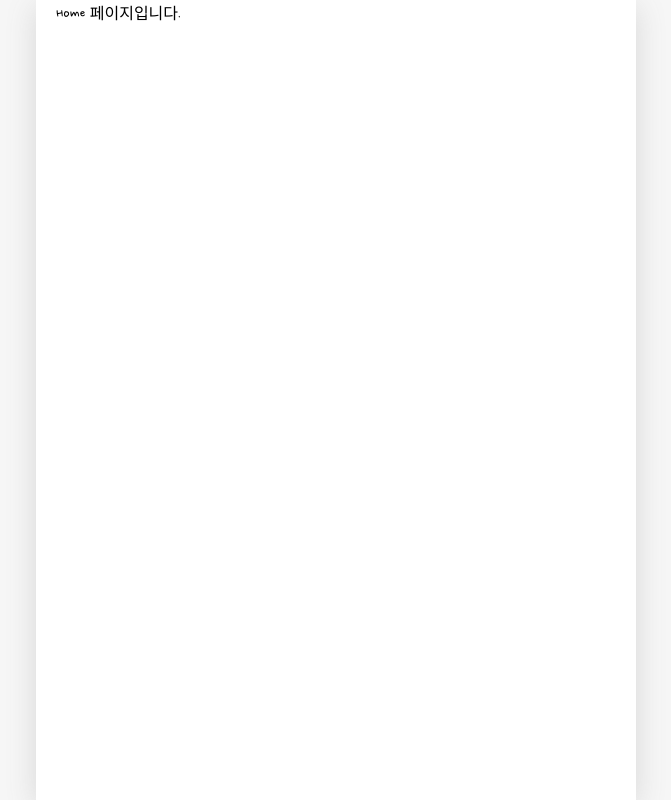
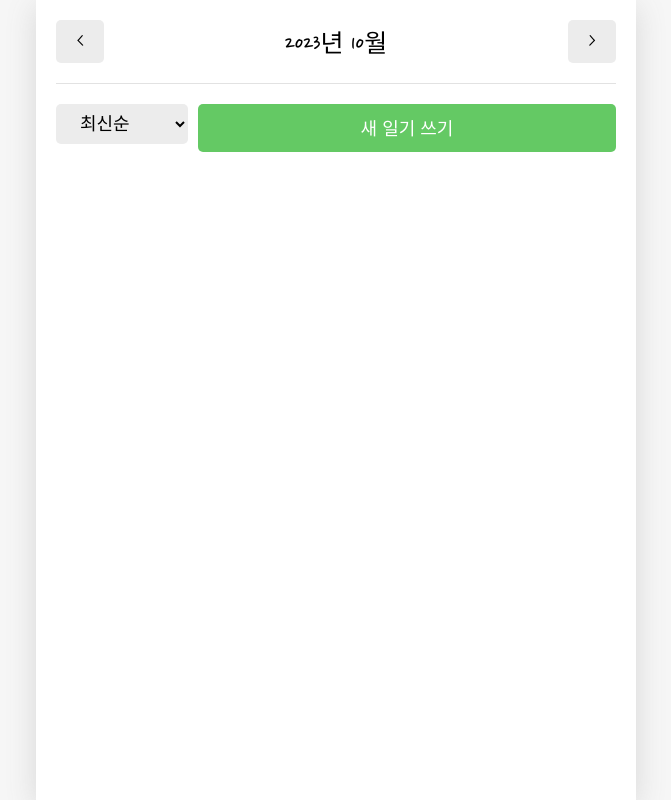
Before and after one commit to kwenCode/react-diary, a React (Create React App) app: page / in a window 1280 px wide. Shown: the whole page, without its empty margins (304-975 px from the left). Built offline with nearby package versions, Linux system fonts and the light colour scheme; a web font is replaced by a local one.

Commit message:
DiaryList add

```diff
--- a/src/App.js
+++ b/src/App.js
@@ -1,5 +1,5 @@
 import { Routes, Route, Link} from "react-router-dom";
-import { useReducer, useRef, useEffect } from 'react';
+import React, { useReducer, useRef, useEffect, useState } from 'react';
 import './App.css';
 import Home from "./pages/Home";
 import New from "./pages/New";
@@ -27,6 +27,9 @@ const mockData = [
   }
 ]
 
+export const DiaryStateContext = React.createContext();
+export const DiaryDispatchContext = React.createContext();
+
 function reducer(state, action){
   switch(action.type){
     case "CREATE": {
@@ -50,6 +53,7 @@ function reducer(state, action){
 }
 
 function App() {
+  const [isDataLoaded, setIsdataLoaded] = useState(false);
   const [data, dispatch] = useReducer(reducer, []);
   const idRef = useRef(0);
 
@@ -57,7 +61,8 @@ function App() {
     dispatch({
       type: "INIT",
       data: mockData,
-    })
+    });
+    setIsdataLoaded(true);
   }, []);
 
   const onCreate = (date, content, emotionId) => {
@@ -92,16 +97,24 @@ function App() {
     });
   }
 
+  if(!isDataLoaded){
+    return <div>데이터를 불러오는 중입니다.</div>
+  }else {
     return (
+      <DiaryStateContext.Provider value={data}>
+        <DiaryDispatchContext.Provider value = {{onCreate, onUpdate, onDelete}}>
           <div className='App'>
             <Routes>
               <Route path="/" element={<Home />} />
               <Route path="/new" element={<New />} />
               <Route path="/diary/:id" element={<Diary />} />
-        <Route path="/edit" element={<Edit />} />
+              <Route path="/edit/:id" element={<Edit />} />
             </Routes>
           </div>
-  )
+        </DiaryDispatchContext.Provider>
+      </DiaryStateContext.Provider>
+    );
+  }
 }
 
 export default App;
--- /dev/null
+++ b/src/component/DiaryList.css
@@ -0,0 +1,33 @@
+.DiaryList{
+}
+
+.DiaryList .menu_wrapper{
+    margin-top: 20px;
+    margin-bottom: 30px;
+    display: flex;
+    justify-content: space-between;
+}
+
+.DiaryList .left_col select{
+    margin-right: 10px;
+    border: none;
+    border-radius: 5px;
+    background-color: #ececec;
+
+    padding-top: 10px;
+    padding-bottom: 10px;
+    padding-left: 20px;
+    padding-right: 20px;
+
+    cursor:pointer;
+    font-family: "Nanum Pen Script";
+    font-size: 18px;
+}
+
+.DiaryList .menu_wrapper .right_col{
+    flex-grow: 1;
+}
+
+.DiaryList .menu_wrapper .right_col button{
+    width: 100%;
+}
--- /dev/null
+++ b/src/component/DiaryList.js
@@ -0,0 +1,37 @@
+import Button from "./Button";
+import "./DiaryList.css";
+import { useState } from "react";
+
+const sortOptionList = [
+    {value:"latest", name:"최신순"},
+    {value:"oldest", name:"오래된 순"},
+];
+
+const DiaryList = ({data}) => {
+    const [sortType, setSortType] = useState("latest");
+
+    const onChangeSortType = (e) => {
+        setSortType(e.target.value);
+    }
+
+    return (
+        <div className="DiaryList">
+            <div className="menu_wrapper">
+                <div className="left_col">
+                    <select value={sortType} onChange={onChangeSortType}>
+                        {sortOptionList.map((it, idx)=>(
+                            <option key={idx} value={it.value}>
+                                {it.name}
+                            </option>
+                        ))}
+                    </select>
+                </div>
+                <div className="right_col">
+                    <Button type={"positive"} text={"새 일기 쓰기"}/>
+                </div>
+            </div>
+        </div>
+    )
+}
+
+export default DiaryList;
--- a/src/pages/Home.js
+++ b/src/pages/Home.js
@@ -1,7 +1,46 @@
-
+import Button from "../component/Button";
+import Header from "../component/Header";
+import DiaryList from "../component/DiaryList";
+import { useState, useContext, useEffect } from "react";
+import { DiaryStateContext } from "../App";
+import { getMonthRangeByDate } from "../util";
 
 const Home = () => {
-    return <div>Home 페이지입니다.</div>
+    const data = useContext(DiaryStateContext);
+    const [pivotDate, setPivotDate] = useState(new Date());
+    const [filteredData, setFilteredData] = useState([]);
+    const headerTitle = `${pivotDate.getFullYear()}년 ${pivotDate.getMonth()+ 1}월`
+
+    const onIncreaseMonth =() =>{
+        setPivotDate(new Date(pivotDate.getFullYear(), pivotDate.getMonth()+1));
+    }
+    const onDecresaMonth =() => {
+        setPivotDate(new Date(pivotDate.getFullYear(), pivotDate.getMonth()-1))
+    }
+
+    useEffect(()=> {
+        if(data.length >= 1){
+            const {beginTimeStamp, endTimeStamp } =getMonthRangeByDate(pivotDate);
+            setFilteredData(
+                data.filter(
+                    (it) => beginTimeStamp <= it.date && it.date <= endTimeStamp
+                )
+            );
+        }else {
+            setFilteredData([]);
+        }
+    }, [data, pivotDate]);
+
+    return (
+        <div>
+            <Header
+                title={headerTitle}
+                leftChild={<Button text={"<"} onClick={onDecresaMonth}/>}
+                rightChild={<Button text={">"} onClick={onIncreaseMonth}/>}
+            />
+            <DiaryList data={filteredData}/>
+        </div>
+    )
 };
 
 export default Home;
--- a/src/util.js
+++ b/src/util.js
@@ -62,3 +62,16 @@ export const emotionList = [
         img: getEmotionImgByid(5),
     },
 ]
+
+export const getMonthRangeByDate = (date) => {
+    const beginTimeStamp = new Date(date.getFullYear(), date.getMonth(), 1).getTime();
+    const endTimeStamp = new Date(
+        date.getFullYear(),
+        date.getMonth()+1,
+        0,
+        23,
+        59,
+        59
+    ).getTime();
+    return {beginTimeStamp, endTimeStamp};
+}
```
Lines whose indentation alone changed are shown as unchanged.
